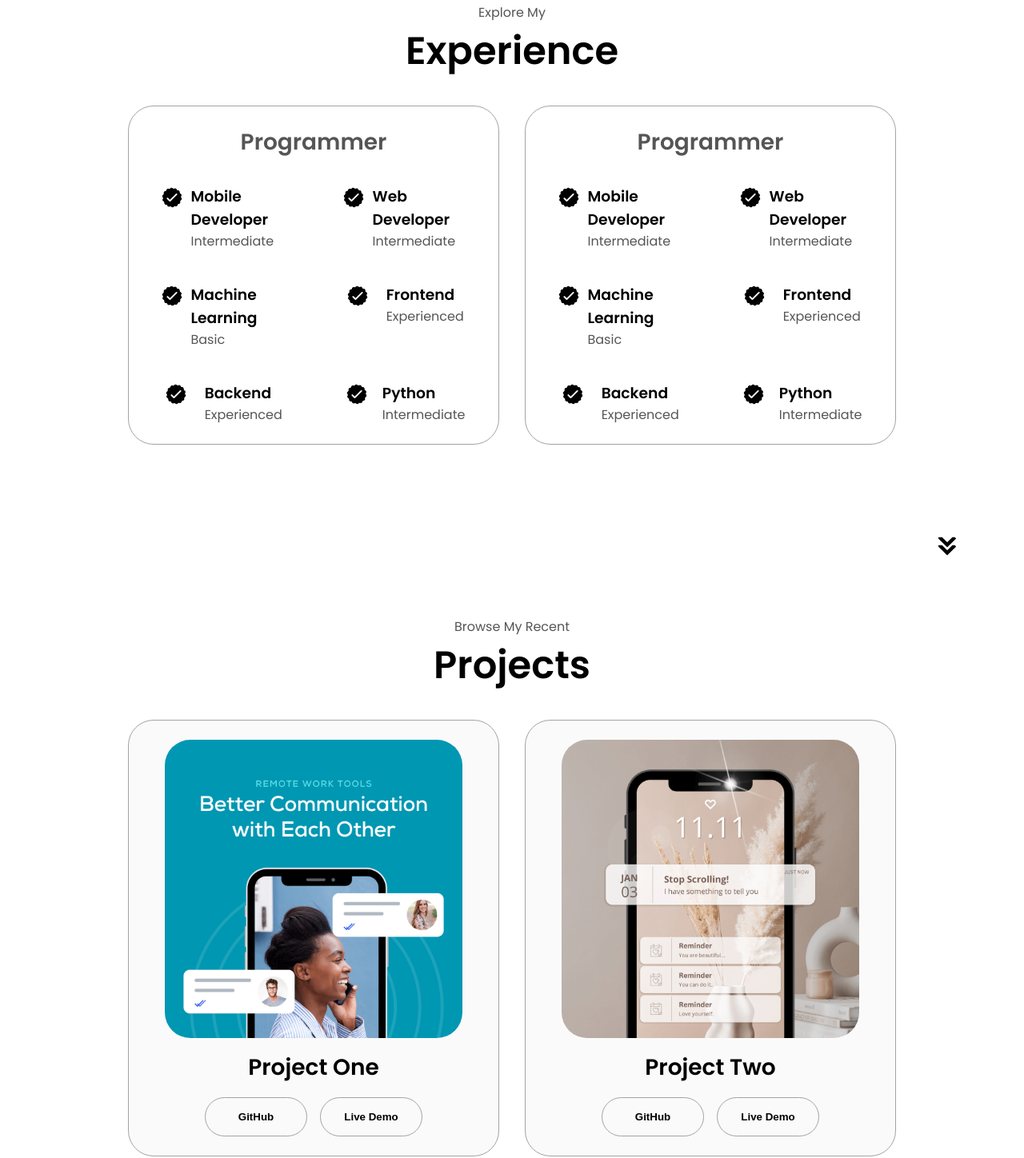
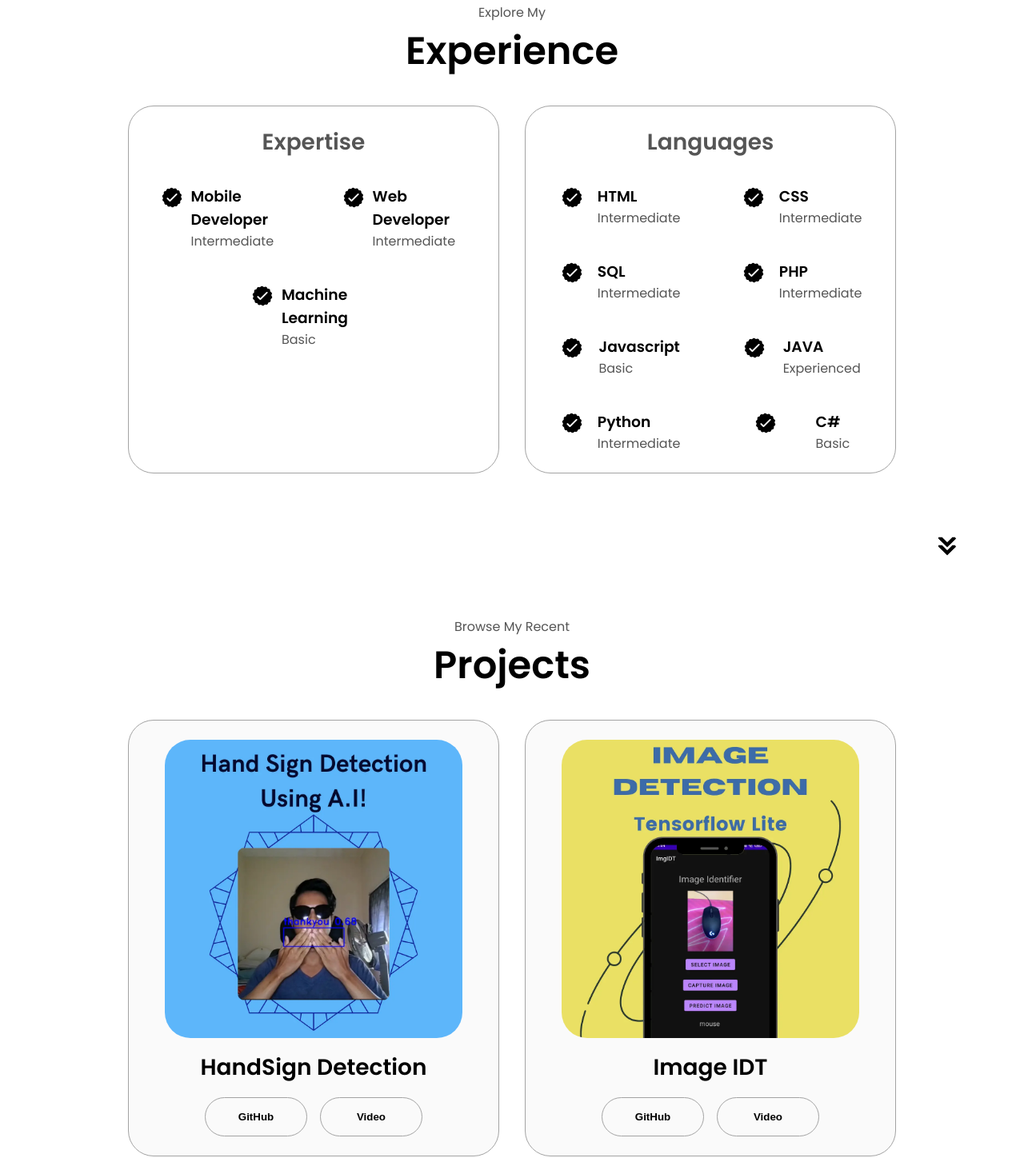
Before and after one commit to ar1fu/job-portfolio, a plain HTML site: page index.html in a window 1280 px wide. Shown: the part 1701-3149 px from the top of the page at 80% size. Drawn offline with Linux system fonts and the light colour scheme.

Commit message:
update
website update to fit more for my profile

```diff
--- a/index.html
+++ b/index.html
@@ -72,11 +72,14 @@
                     <div class="details-container">
                         <img src="./assets/education.png" alt="Education icon" class="icon">
                         <h3>Education</h3>
-                        <p>B.Sc. Bachelors Degree <br>M.Sc. Masters Degree</p>
+                        <p>Diploma in Computer Science <br>CGPA 3.7</p>
                     </div>
                 </div>
                 <div class="text-container">
-                    <p>Lorem ipsum dolor sit amet consectetur adipisicing elit. Ipsa voluptatem sapiente consectetur eligendi corporis, natus in porro deleniti similique unde adipisci tempore corrupti laborum minima beatae officiis accusantium enim. Blanditiis.</p>
+                    <p>I am thrilled to present to you a collection of my work and projects that showcase my passion for programming and problem-solving. As a dedicated programmer, I have honed my skills in various languages and technologies, with a focus on creating efficient, scalable, and innovative solutions.
+                        Throughout my journey, I have embraced challenges with enthusiasm, whether it's developing robust web applications, machine learning or optimizing code for performance.
+                        I am friendly, adaptable and communicative because I believe communicating can bring us towards a common goal and it will be easier working together.
+                        If you have any questions or would like to discuss potential collaborations, feel free to reach out. Let's build something incredible together!</p>
                 </div>
             </div>
         </div>
@@ -88,7 +91,7 @@
         <div class="experience-details-container">
             <div class="about-containers">
                 <div class="details-container">
-                    <h2 class="experience-sub-title">Programmer</h2>
+                    <h2 class="experience-sub-title">Expertise</h2>
                     <div class="article-container">
                         <article><img src="./assets/checkmark.png" alt="experience icon" class="icon">
                             <div>
@@ -108,15 +111,44 @@
                                 <p>Basic</p>
                             </div>
                         </article>
+                    </div>
+                </div>
+                <div class="details-container">
+                    <h2 class="experience-sub-title">Languages</h2>
+                    <div class="article-container">
                         <article><img src="./assets/checkmark.png" alt="experience icon" class="icon">
                             <div>
-                                <h3>Frontend</h3>
-                                <p>Experienced</p>
+                                <h3>HTML</h3>
+                                <p>Intermediate</p>
                             </div>
                         </article>
                         <article><img src="./assets/checkmark.png" alt="experience icon" class="icon">
                             <div>
-                                <h3>Backend</h3>
+                                <h3>CSS</h3>
+                                <p>Intermediate</p>
+                            </div>
+                        </article>
+                        <article><img src="./assets/checkmark.png" alt="experience icon" class="icon">
+                            <div>
+                                <h3>SQL</h3>
+                                <p>Intermediate</p>
+                            </div>
+                        </article>
+                        <article><img src="./assets/checkmark.png" alt="experience icon" class="icon">
+                            <div>
+                                <h3>PHP</h3>
+                                <p>Intermediate</p>
+                            </div>
+                        </article>
+                        <article><img src="./assets/checkmark.png" alt="experience icon" class="icon">
+                            <div>
+                                <h3>Javascript</h3>
+                                <p>Basic</p>
+                            </div>
+                        </article>
+                        <article><img src="./assets/checkmark.png" alt="experience icon" class="icon">
+                            <div>
+                                <h3>JAVA</h3>
                                 <p>Experienced</p>
                             </div>
                         </article>
@@ -126,45 +158,10 @@
                                 <p>Intermediate</p>
                             </div>
                         </article>
-                    </div>
-                </div>
-                <div class="details-container">
-                    <h2 class="experience-sub-title">Programmer</h2>
-                    <div class="article-container">
                         <article><img src="./assets/checkmark.png" alt="experience icon" class="icon">
                             <div>
-                                <h3>Mobile Developer</h3>
-                                <p>Intermediate</p>
-                            </div>
-                        </article>
-                        <article><img src="./assets/checkmark.png" alt="experience icon" class="icon">
-                            <div>
-                                <h3>Web Developer</h3>
-                                <p>Intermediate</p>
-                            </div>
-                        </article>
-                        <article><img src="./assets/checkmark.png" alt="experience icon" class="icon">
-                            <div>
-                                <h3>Machine Learning</h3>
+                                <h3>C#</h3>
                                 <p>Basic</p>
-                            </div>
-                        </article>
-                        <article><img src="./assets/checkmark.png" alt="experience icon" class="icon">
-                            <div>
-                                <h3>Frontend</h3>
-                                <p>Experienced</p>
-                            </div>
-                        </article>
-                        <article><img src="./assets/checkmark.png" alt="experience icon" class="icon">
-                            <div>
-                                <h3>Backend</h3>
-                                <p>Experienced</p>
-                            </div>
-                        </article>
-                        <article><img src="./assets/checkmark.png" alt="experience icon" class="icon">
-                            <div>
-                                <h3>Python</h3>
-                                <p>Intermediate</p>
                             </div>
                         </article>
                     </div>
@@ -180,39 +177,39 @@
             <div class="about-containers">
                 <div class="details-container color-container">
                     <div class="article-container">
-                        <img src="./assets/project-1.png" alt="Project 1" class="project-img">
+                        <img src="./assets/Hand Sign Detection.webp" alt="Project 1" class="project-img">
                     </div>
-                    <h2 class="experience-sub-title project-title">Project One</h2>
+                    <h2 class="experience-sub-title project-title">HandSign Detection</h2>
                     <div class="btn-container">
                         <button class="btn btn-color-2 project-btn" onclick="location.href = 'https://github.com/ar1fu'">
                             GitHub
                         </button>
-                        <button class="btn btn-color-2 project-btn" onclick="location.href = 'https://github.com/ar1fu'">
-                            Live Demo
+                        <button class="btn btn-color-2 project-btn" onclick="location.href = 'https://youtu.be/bgacJCfgq-w'">
+                            Video
                         </button>
 
                     </div>
                 </div>
                 <div class="details-container color-container">
                     <div class="article-container">
-                        <img src="./assets/project-2.png" alt="Project 2" class="project-img">
+                        <img src="./assets/Image Detection.webp" alt="Project 2" class="project-img">
                     </div>
-                    <h2 class="experience-sub-title project-title">Project Two</h2>
+                    <h2 class="experience-sub-title project-title">Image IDT</h2>
                     <div class="btn-container">
                         <button class="btn btn-color-2 project-btn" onclick="location.href = 'https://github.com/ar1fu'">
                             GitHub
                         </button>
-                        <button class="btn btn-color-2 project-btn" onclick="location.href = 'https://github.com/ar1fu'">
-                            Live Demo
+                        <button class="btn btn-color-2 project-btn" onclick="location.href = 'https://youtube.com/shorts/ulDUdqcVM1k?feature=share'">
+                            Video
                         </button>
 
                     </div>
                 </div>
                 <div class="details-container color-container">
                     <div class="article-container">
-                        <img src="./assets/project-3.png" alt="Project 3" class="project-img">
+                        <img src="./assets/multifitness.webp" alt="Project 3" class="project-img">
                     </div>
-                    <h2 class="experience-sub-title project-title">Project Three</h2>
+                    <h2 class="experience-sub-title project-title">Multifitness</h2>
                     <div class="btn-container">
                         <button class="btn btn-color-2 project-btn" onclick="location.href = 'https://github.com/ar1fu'">
                             GitHub
--- a/style.css
+++ b/style.css
@@ -307,6 +307,10 @@ section{
     margin: auto 0;
 }
 
+.text-container{
+    text-align: justify;
+}
+
 /* EXPERIENCE SECTION */
 
 #experience{
```
Also changed, not shown: assets/Hand Sign Detection.webp (added), assets/Image Detection.webp (added), assets/multifitness.webp (added).
